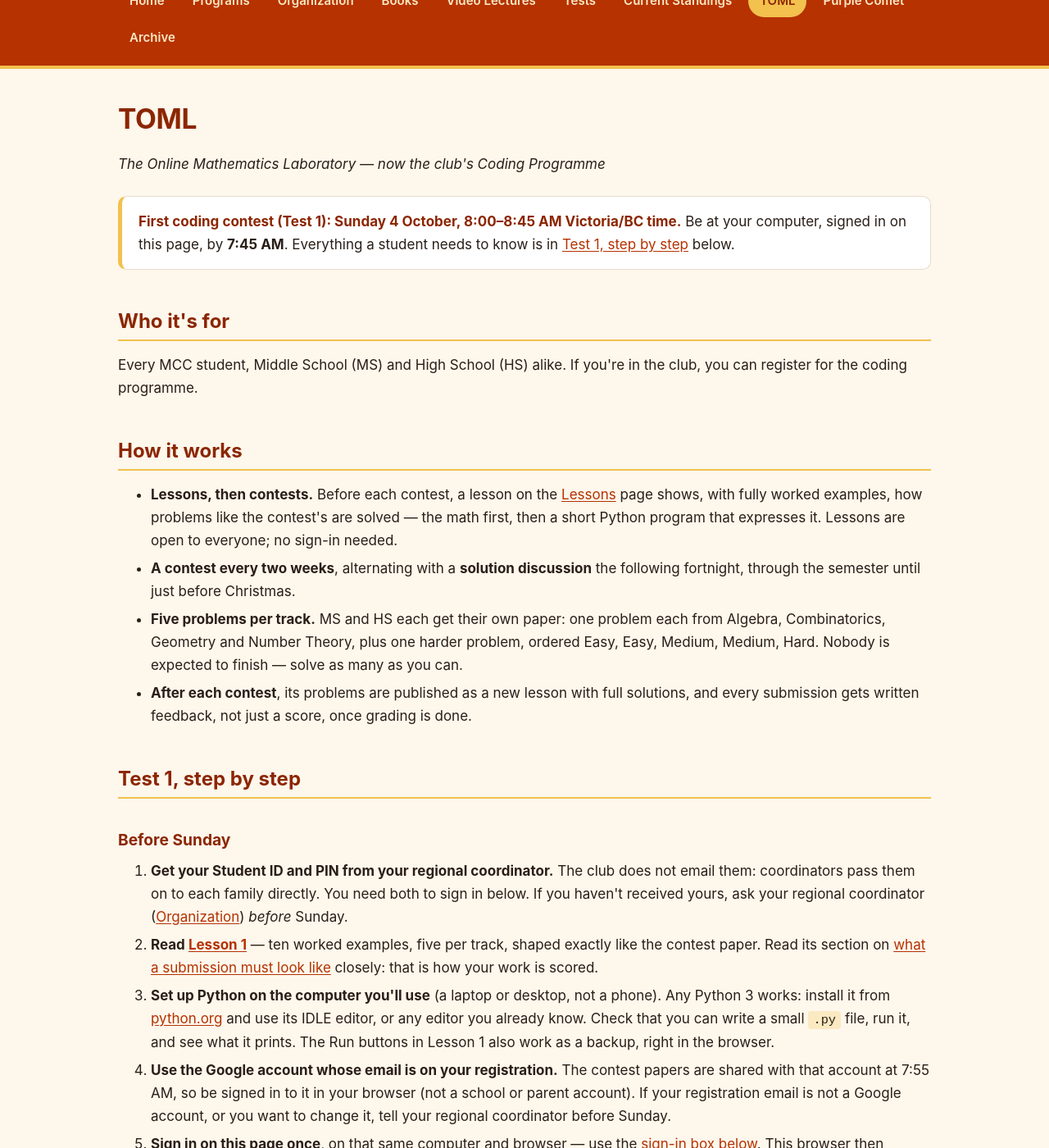
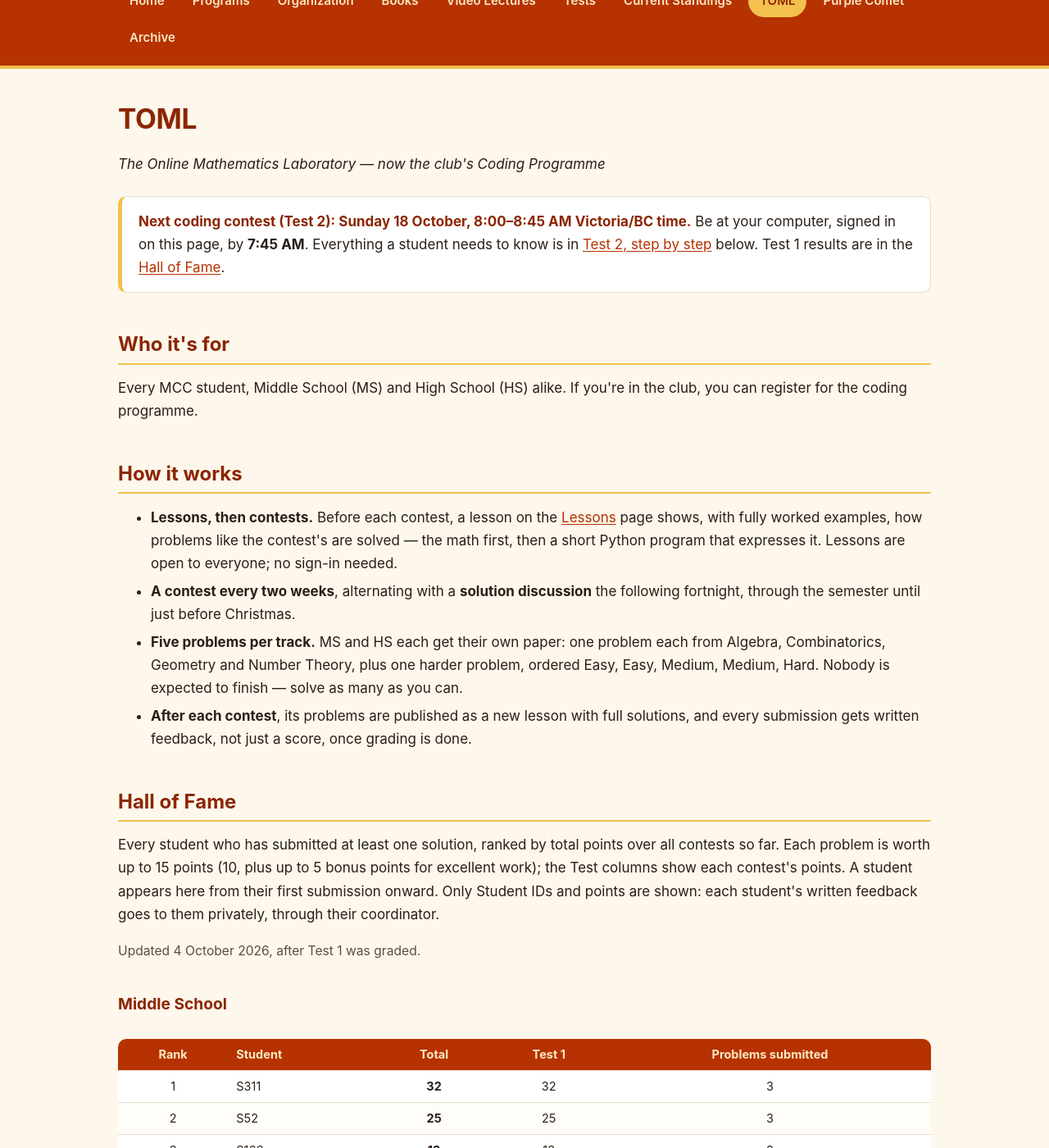
Before and after one commit to nghia71/nghia71.github.io, a Jekyll site: the page built from toml.html, in a window 1280 px wide and 1400 px high, scrolled down 197 px. Shown: the whole window at 82% size. Built offline with Jekyll 4.4.1, drawn with Linux system fonts in a browser that asks for light colours; some of the changed text lies outside the part shown.

Commit message:
TOML: next contest is Test 2 (18 Oct); Hall of Fame with Test 1 points; Past contests filled
Co-Authored-By: Claude Opus 5.5 <noreply@anthropic.com>
Claude-Session: https://claude.ai/code/session_01P4ePFPF4hbBMfHqpAwSQJT

```diff
--- a/toml.html
+++ b/toml.html
@@ -6,7 +6,7 @@ title: TOML
 <p><em>The Online Mathematics Laboratory — now the club's Coding Programme</em></p>
 
 <div class="note">
-<strong>First coding contest (Test 1): Sunday 4 October, 8:00–8:45 AM Victoria/BC time.</strong> Be at your computer, signed in on this page, by <strong>7:45 AM</strong>. Everything a student needs to know is in <a href="#test-1-step-by-step">Test 1, step by step</a> below.
+<strong>Next coding contest (Test 2): Sunday 18 October, 8:00–8:45 AM Victoria/BC time.</strong> Be at your computer, signed in on this page, by <strong>7:45 AM</strong>. Everything a student needs to know is in <a href="#test-2-step-by-step">Test 2, step by step</a> below. Test 1 results are in the <a href="#hall-of-fame">Hall of Fame</a>.
 </div>
 
 <h2>Who it's for</h2>
@@ -20,18 +20,49 @@ title: TOML
   <li><strong>After each contest</strong>, its problems are published as a new lesson with full solutions, and every submission gets written feedback, not just a score, once grading is done.</li>
 </ul>
 
-<h2 id="test-1-step-by-step">Test 1, step by step</h2>
+<h2 id="hall-of-fame">Hall of Fame</h2>
+<p>Every student who has submitted at least one solution, ranked by total points over all contests so far. Each problem is worth up to 15 points (10, plus up to 5 bonus points for excellent work); the Test columns show each contest's points. A student appears here from their first submission onward. Only Student IDs and points are shown: each student's written feedback goes to them privately, through their coordinator.</p>
+<p class="ls-status">Updated 4 October 2026, after Test 1 was graded.</p>
+
+<h3>Middle School</h3>
+<div class="ls-wrap"><table class="ls-table">
+<thead><tr><th class="ls-num">Rank</th><th>Student</th><th class="ls-num">Total</th><th class="ls-num">Test 1</th><th class="ls-num">Problems submitted</th></tr></thead>
+<tbody>
+<tr><td class="ls-num">1</td><td>S311</td><td class="ls-num"><strong>32</strong></td><td class="ls-num">32</td><td class="ls-num">3</td></tr>
+<tr><td class="ls-num">2</td><td>S52</td><td class="ls-num"><strong>25</strong></td><td class="ls-num">25</td><td class="ls-num">3</td></tr>
+<tr><td class="ls-num">3</td><td>S166</td><td class="ls-num"><strong>13</strong></td><td class="ls-num">13</td><td class="ls-num">3</td></tr>
+<tr><td class="ls-num">4</td><td>S21</td><td class="ls-num"><strong>10</strong></td><td class="ls-num">10</td><td class="ls-num">2</td></tr>
+<tr><td class="ls-num">5</td><td>S170</td><td class="ls-num"><strong>8</strong></td><td class="ls-num">8</td><td class="ls-num">2</td></tr>
+<tr><td class="ls-num">5</td><td>S405</td><td class="ls-num"><strong>8</strong></td><td class="ls-num">8</td><td class="ls-num">2</td></tr>
+<tr><td class="ls-num">7</td><td>S46</td><td class="ls-num"><strong>6</strong></td><td class="ls-num">6</td><td class="ls-num">1</td></tr>
+<tr><td class="ls-num">8</td><td>S178</td><td class="ls-num"><strong>0</strong></td><td class="ls-num">0</td><td class="ls-num">1</td></tr>
+</tbody></table></div>
+
+<h3>High School</h3>
+<div class="ls-wrap"><table class="ls-table">
+<thead><tr><th class="ls-num">Rank</th><th>Student</th><th class="ls-num">Total</th><th class="ls-num">Test 1</th><th class="ls-num">Problems submitted</th></tr></thead>
+<tbody>
+<tr><td class="ls-num">1</td><td>S12</td><td class="ls-num"><strong>54</strong></td><td class="ls-num">54</td><td class="ls-num">5</td></tr>
+<tr><td class="ls-num">2</td><td>S87</td><td class="ls-num"><strong>10</strong></td><td class="ls-num">10</td><td class="ls-num">1</td></tr>
+</tbody></table></div>
+
+<!-- Hall of Fame: static, updated after each contest is graded, from the
+     TOML-Grading sheet (Total column). Only students with at least one
+     submission are listed; a new student is added at their first submission.
+     Rank = total points; equal totals share a rank. -->
+
+<h2 id="test-2-step-by-step">Test 2, step by step</h2>
 
 <h3>Before Sunday</h3>
 <ol>
   <li><strong>Get your Student ID and PIN from your regional coordinator.</strong> The club does not email them: coordinators pass them on to each family directly. You need both to sign in below. If you haven't received yours, ask your regional coordinator (<a href="./organization">Organization</a>) <em>before</em> Sunday.</li>
-  <li><strong>Read <a href="./lesson-1">Lesson 1</a></strong> — ten worked examples, five per track, shaped exactly like the contest paper. Read its section on <a href="./lesson-1#what-s-required-and-acceptable-for-a-contest-submission">what a submission must look like</a> closely: that is how your work is scored.</li>
+  <li><strong>Read <a href="./lesson-2">Lesson 2</a></strong> — the ten Test 1 problems with full solutions, the math first and then the Python. Then reread the section of <a href="./lesson-1">Lesson 1</a> on <a href="./lesson-1#what-s-required-and-acceptable-for-a-contest-submission">what a submission must look like</a>: that is how your work is scored. New to the programme? Read Lesson 1 first.</li>
   <li><strong>Set up Python on the computer you'll use</strong> (a laptop or desktop, not a phone). Any Python 3 works: install it from <a href="https://www.python.org/downloads/" target="_blank" rel="noopener">python.org</a> and use its IDLE editor, or any editor you already know. Check that you can write a small <code>.py</code> file, run it, and see what it prints. The Run buttons in Lesson 1 also work as a backup, right in the browser.</li>
   <li><strong>Use the Google account whose email is on your registration.</strong> The contest papers are shared with that account at 7:55 AM, so be signed in to it in your browser (not a school or parent account). If your registration email is not a Google account, or you want to change it, tell your regional coordinator before Sunday.</li>
   <li><strong>Sign in on this page once</strong>, on that same computer and browser — use the <a href="#contest-sign-in">sign-in box below</a>. This browser then remembers you, and on contest day the problem set and submission form appear here automatically.</li>
 </ol>
 
-<h3>On Sunday 4 October</h3>
+<h3>On Sunday 18 October</h3>
 <table>
 <thead><tr><th>Time (Victoria/BC)</th><th>What to do</th></tr></thead>
 <tbody>
@@ -58,7 +89,7 @@ Submit each problem as soon as it&rsquo;s done &mdash; don&rsquo;t save them all
 </ul>
 
 <h3>After the contest</h3>
-<p>The Test 1 problems and full solutions are published as Lesson 2 on the <a href="./lessons">Lessons</a> page once the contest is over. Scores and written feedback follow once grading is done.</p>
+<p>The Test 2 problems and full solutions are published as Lesson 3 on the <a href="./lessons">Lessons</a> page once the contest is over. Points go into the <a href="#hall-of-fame">Hall of Fame</a>, and each student's written feedback goes to them through their coordinator, once grading is done.</p>
 
 <!-- Contest box. Student sign-in lives here (moved from lessons.html on
      2026-09-29, when lessons became public). It stores the same localStorage
@@ -86,9 +117,12 @@ Submit each problem as soon as it&rsquo;s done &mdash; don&rsquo;t save them all
 <script>
 (function () {
   var SUBMIT_FORM_URL = "https://docs.google.com/forms/d/1TXVbQe8oXNMR2D8_TGb3EUBUIb6QqRnKpdX1NGBlsiI/viewform";
-  // Google Drive links to the two Test 1 papers (shared with every rostered student at 7:55 AM, 4 Oct).
-  var PAPER_MS_URL = "https://drive.google.com/file/d/1Q-omSIC1PdjzAxSHemLAoIF93TmWH00J/view";
-  var PAPER_HS_URL = "https://drive.google.com/file/d/1Q4wy9goqZTV2MpzopZlLCNtkKqhQmS_7/view";
+  // Google Drive links to the two Test 2 papers (MCC-Coding-Test2-MS.pdf / -HS.pdf,
+  // shared with every rostered student at 7:55 AM, 18 Oct). Fill in once the papers
+  // are in the Papers folder; until then the box says the links appear later.
+  // Test 1 papers (4 Oct): MS 1Q-omSIC1PdjzAxSHemLAoIF93TmWH00J, HS 1Q4wy9goqZTV2MpzopZlLCNtkKqhQmS_7.
+  var PAPER_MS_URL = "";
+  var PAPER_HS_URL = "";
 
   var status = document.getElementById("mcc-toml-status");
   var form = document.getElementById("mcc-toml-login");
@@ -99,7 +133,7 @@ Submit each problem as soon as it&rsquo;s done &mdash; don&rsquo;t save them all
   function esc(t) { var d = document.createElement("div"); d.textContent = t || ""; return d.innerHTML; }
 
   function paperLinks() {
-    if (!PAPER_MS_URL || !PAPER_HS_URL) return "the problem set links appear here";
+    if (!PAPER_MS_URL || !PAPER_HS_URL) return "the problem set links appear here before the contest";
     return "problem set: <a href=\"" + PAPER_MS_URL + "\" target=\"_blank\" rel=\"noopener\">Middle School</a> &middot; " +
            "<a href=\"" + PAPER_HS_URL + "\" target=\"_blank\" rel=\"noopener\">High School</a> (opens at 7:55 AM)";
   }
@@ -159,12 +193,15 @@ Submit each problem as soon as it&rsquo;s done &mdash; don&rsquo;t save them all
 })();
 </script>
 
-<h2>Hall of Fame</h2>
-<p><em>Coming after the first contest is graded — a running total of problems solved, per student, across all contests.</em></p>
-
 <h2>Past contests</h2>
 <ul>
-  <li><strong>Test 1 — 4 October 2026.</strong> Problems with full solutions: <a href="./lesson-2">Lesson 2</a>. Results: coming once grading is done.</li>
+  <li><strong>Test 1 — Sunday 4 October 2026.</strong> Problems with full solutions: <a href="./lesson-2">Lesson 2</a>. Points: <a href="#hall-of-fame">Hall of Fame</a>.
+    <ul>
+      <li>10 students took part (8 Middle School, 2 High School) and submitted 23 solutions.</li>
+      <li>Top scores: 32 points in Middle School, 54 in High School (all five problems).</li>
+      <li>Correct answers: MS1 3 of 7 submissions, MS2 7 of 7, MS3 2 of 3, MS4 and MS5 none submitted; HS1 2 of 2, HS2&ndash;HS5 1 of 1 each.</li>
+    </ul>
+  </li>
 </ul>
 
 <h2>Questions?</h2>
```
Also changed, not shown: other parts of toml.html (+1 -1 lines).
